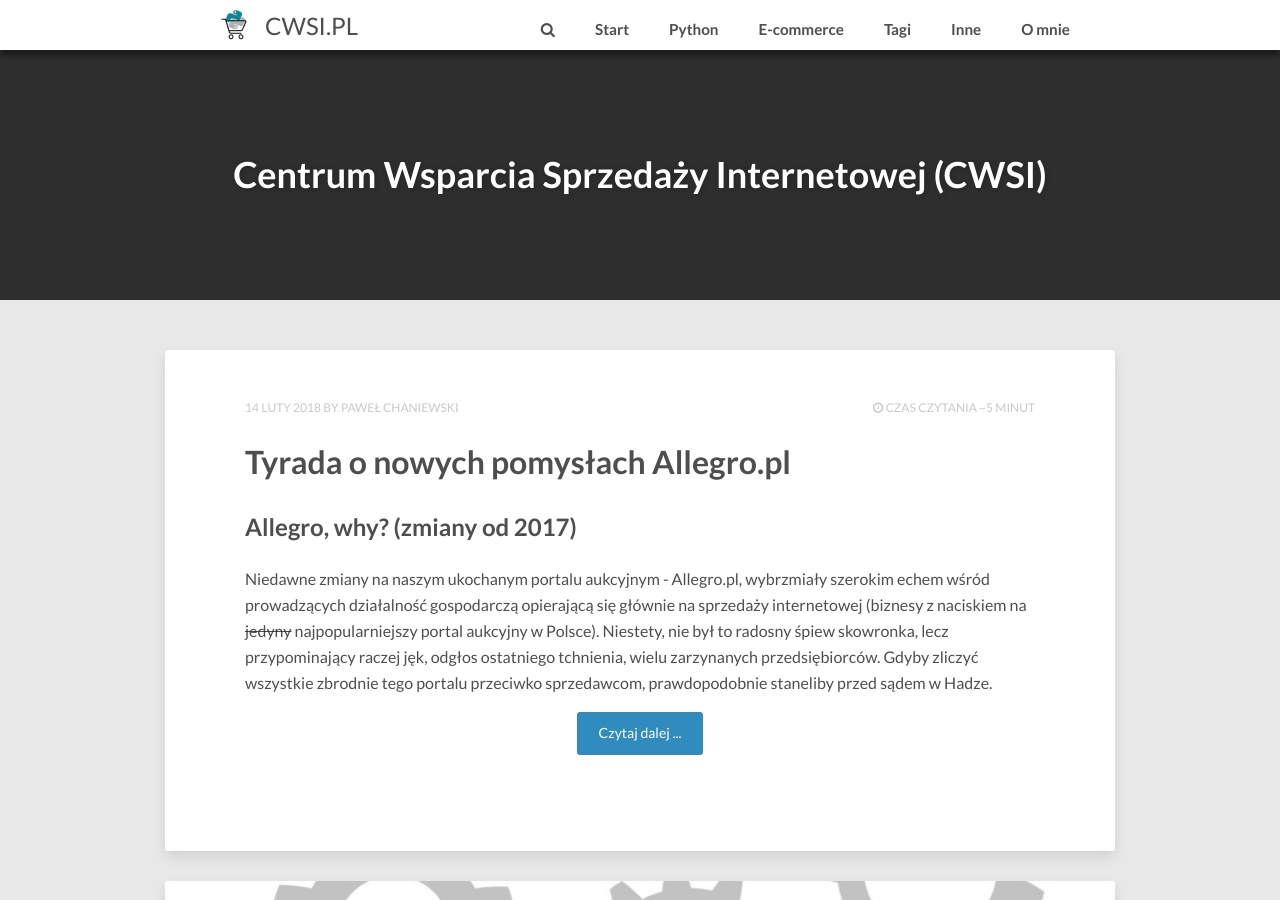
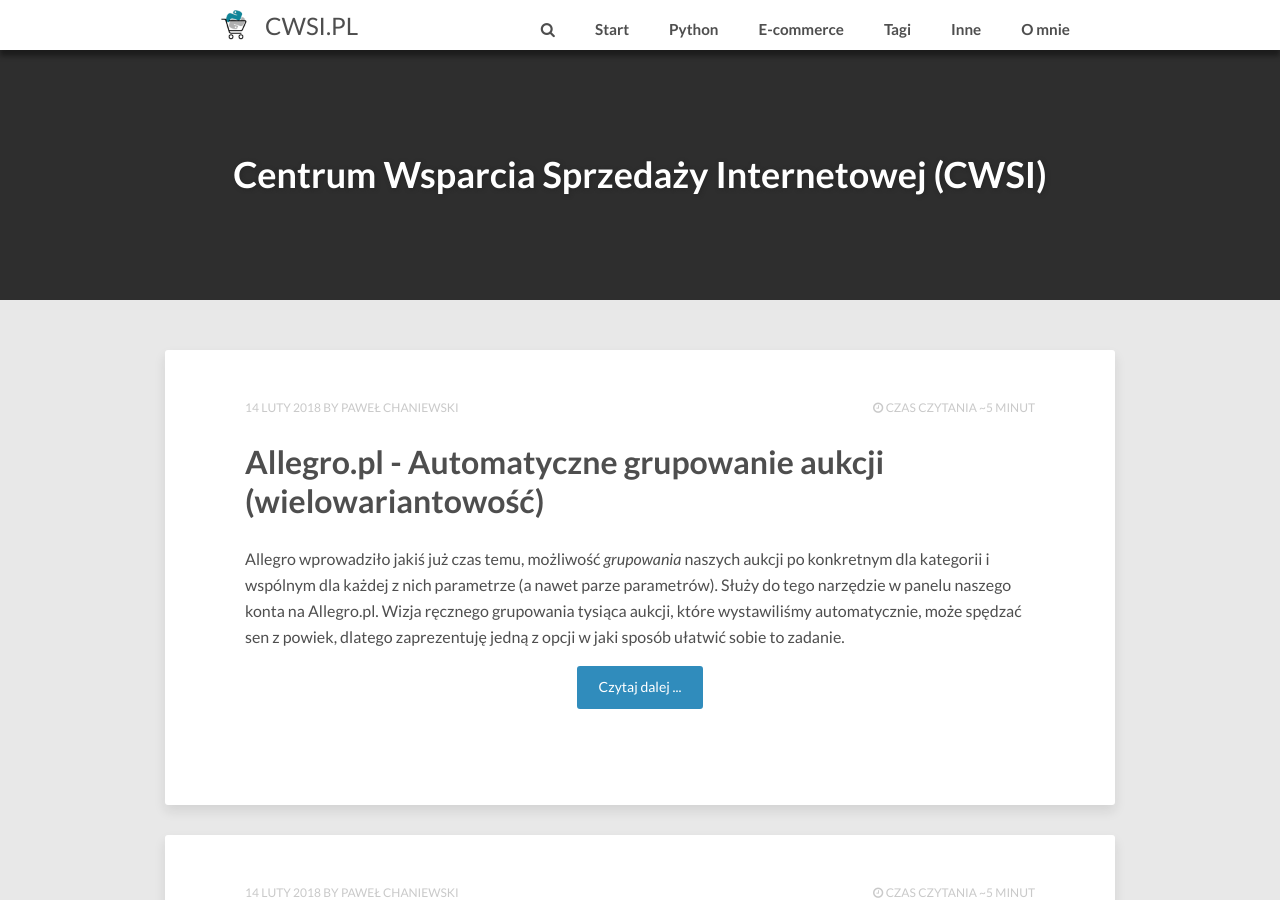
Before and after one commit to chawel/blog-test, a Jekyll site: the page built from index.html, in a window 1280 px wide and 900 px high. Built offline with Jekyll 4.4.1, drawn with Linux system fonts in a browser that asks for light colours; nearby versions of some CDN libraries; the list of posts is cut into pages by our own code; comment, search, counter and statistics services are not loaded; some of the changed lines change nothing that is shown.

Commit message:
New post - Allegro wielowariantowosc poradnik

```diff
--- /dev/null
+++ b/_posts/ecommerce/allegro/2018-02-14-allegro-pl-automatyczne-grupowanie-aukcji-wielowariantowosc.md
@@ -0,0 +1,160 @@
+---
+layout: post
+title: Allegro.pl - Automatyczne grupowanie aukcji (wielowariantowość)
+modified: Jak automatycznie połączyć kilka aukcji (wariantów) w jedną
+categories: ecommerce/allegro
+description:
+tags: [allegro, python, selenium]
+image:
+  feature:
+  credit:
+  creditlink:
+comments:
+share:
+date: 2018-02-14T21:48:21+01:00
+---
+
+Allegro wprowadziło jakiś już czas temu, możliwość *grupowania* naszych aukcji po konkretnym dla kategorii i wspólnym dla każdej z nich parametrze (a nawet parze parametrów). Służy do tego narzędzie w panelu naszego konta na Allegro.pl. Wizja ręcznego grupowania tysiąca aukcji, które wystawiliśmy automatycznie, może spędzać sen z powiek, dlatego zaprezentuję jedną z opcji w jaki sposób ułatwić sobie to zadanie.
+
+<!-- more -->
+
+Zacznijmy od tego, że Allegro nie udostępniło jeszcze żadnego zasobu w API, którym moglibyśmy łatwo łączyć aukcje ze sobą. Pytania o termin wprowadzenia jakiegoś rozwiązania, umożliwiającego choćby częściowe zautomatyzowanie tworzenia ofert wielowariantowych, zadawane są nieustannie od prawie roku. Odpowiedź jest zwykle ta sama: "Za kilka miesięcy" lub inny bliżej [nieokreślony](http://idn.org.pl/sonnszz/nieokreslony.htm) termin.
+
+> Jak żyć?
+
+Spokojnie, pokażę pewien sposób, który imitować będzie działania użytkownika. Nie jest to ani eleganckie, ani niezawodne rozwiązanie, ale miejmy nadzieję że wystarczy do czasu wprowadzenia przez Allegro zasobu do REST API.
+
+Skorzystam z narzędzia Selenium w połączeniu z Python'em i szczyptą biblioteki Requests.
+
+## Rekonesans (czyli jak to ugryźć)
+
+Jak już pewnie wspominałem, automatyzacja polega na bezobsługowym (samoczynnym) wykonywaniu się zadań (najczęściej serii pojedynczych czynności), które musimy sobie zdefiniować. Nie ma tu magii, ten skrypt będzie "udawać", że za każdą z tych czynności stoi człowiek (a przynajmniej *coś* co otworzyło przeglądarkę). Skoro tak, to musimy rozeznać się co konretnie dzieje się w czasie łączenia ofert. Nie będziemy tworzyć sztucznej inteligencji, ani też robota który operować będzie kursorem i kliknięciami. Mam w zanadrzu inną metodę. Niezbętnym narzędziem na tym etapie, będzie sławne F12 (w większości nowoczesnych przeglądarek jest to skrót otwierający tzw. *Narzędzia programistyczne*). Przedstawiam proces rozkminy.
+
+Dla procesu logowania potrzebujemy poznać budowę formualrza.
+<figure class="center">
+	<img src='{{ site.url }}/images/allegro/allegro_form.gif' alt="">
+	<figcaption>Uzyskanie nazw pól formularza logowania.</figcaption>
+</figure>
+
+Teraz, podglądamy co dzieje się za kulisami, kiedy łączymy ze sobą aukcje. Wchodzimy do zakładki *Moja Sprzedaż > Wielowariantowość* a następnie:
+{% capture images %}
+	/images/allegro/allegro_variants_editor1.jpg
+	/images/allegro/allegro_variants_editor2.jpg
+	/images/allegro/allegro_variants_editor3.jpg
+	/images/allegro/allegro_variants_editor4.jpg
+{% endcapture %}
+{% include gallery images=images caption="Podglądanie allegro.pl" cols=2 %}
+
+W przypadku pierwszego kroku, czyli po wybraniu aukcji z jednej kategorii, uzyskujemy informacje na temat wszystkich możliwych do wykorzystania parametrów do łączenia ich ze sobą - w tym przypadku z kategorii *Chodniki*
+{% highlight json %}
+...
+{"attributes":[{"id":"2978","name":"Szerokość"},{"id":"11323","name":"Stan"},{"id":"11509","name":"Kolor"},{"id":"11525","name":"Materiał wykonania"},{"id":"17448","name":"Waga (z opakowaniem)"}]
+...
+{% endhighlight %}
+
+Po zatwierdzeniu, widzimy jakie parametry przekazujemy w żądaniu. Możemy je z łatwością rozpoznać i wykorzystać - tutaj łączenie po atrybucie *Szerkość* bez łączenia po "zdjęciu"
+{% highlight json %}
+{"name":"test","offers":[{"offerId":"592...099"},{"offerId":"592...080"}],"attributes":["2978"],"imageAttribute":false}
+{% endhighlight %}
+
+## Logowanie
+
+Ok, wszystko ładnie, tylko skoro są rządania, jest zasób do którego je wysyłamy, są odpowiedzi w formie JSON - to na co nam te całe "udawanie" i Selenium? Szczerze - z lenistwa, bo prawdopodobnie jest bardziej wyrafinowany sposób jak obejść cały proces logowania bez otwierania przeglądarki, ale byłoby to bardzo trudne i czasochłonne (a po to właśnie automatyzujemy - aby oszczędzić czas i ~~oddawać się błogiemu nieróbstwu~~ poświęcać się rzeczom ważniejszym).
+
+Dla zainteresowanych, powiem tylko, że Allegro.pl stosuje zabezpieczenia przed XSS (wektor ataku), wiele elementów w plikach cookies, a co najgorsze... Niekiedy przy logowaniu może pojawić się wymóg rozwiązania **CAPTCHA**.
+
+> A wild CAPTCHA appeard!
+
+A Selenium jest niczym pizza dla zgłodniałego informatyka. Nie trzeba się wysilać, bo otwierana przezeń przeglądarka (driver) zachowa wszelkie pozory, jak i wymagane pliki cookie, headery, oraz daje graficzny interfejs w razie CAPTCH'y.
+
+### Implementacja procesu automatycznego logowania (prawie*)
+
+*\*Prawie - bo w razie CAPTCHA, musimy wysilić się na kliknięcie w "Nie jestem robotem". Nie martw się, to będzie jedyny Twój wkład w działanie skryptu (a jest duże prawdopodobieństwo, że nigdy się to nie wydarzy - ja doświadczyłem tej ciężkiej pracy ~~aż~~ tylko raz na kilkanaście wywołań tego skryptu).~*
+
+Zaczynając, zaimportujmy potrzebne biblioteki
+* [Selenium](https://selenium-python.readthedocs.io/installation.html)
+
+# STOP!
+### Jednak użyjemy biblioteki łączącej w sobie 2 biblioteki: Selenium i Requests (da nam to możliwość wysyłania reqestów bezpośrednio z przeglądarki)
+* [Selenium-Requests](https://github.com/cryzed/Selenium-Requests) z driverem od [Firefox](https://github.com/mozilla/geckodriver/releases) (czyli imitować będzie przeglądarkę z liskiem)
+{% highlight python %}
+import seleniumrequests import Firefox
+{% endhighlight %}
+
+#### Zdażają się problemy z korzystaniem ze ściągniętego WebDriver'a, dlatego obszerna instrukcja instalacji:
+> Instalacja dla Windows: Ściągamy odpowiednią paczkę z [repozyturum Mozilli](https://github.com/mozilla/geckodriver/releases) i rozpokowujemy. Aby użyć webdriver w skrypcie podamy pełną ściężkę do tego pliku (albo jak kto woli, można dodać ścieżkę do pliku .exe do PATH i korzystać)
+
+> Instalacja dla Linux: Ściągamy odpowiednią paczkę z [repozyturum Mozilli](https://github.com/mozilla/geckodriver/releases) i rozpokowujemy. Plik umieszczamy w katalogu /usr/bin lub /usr/local/bin, lub dodajemy do PATH)
+
+Dodajmy jeszcze 2 biblioteki
+{% highlight python %}
+import time
+import json
+{% endhighlight %}
+
+Inicjujemy nasz WebDriver
+{% highlight python %}
+webdriver = Firefox()
+{% endhighlight %}
+
+##### Jeżeli pracujesz na systemie Windows, i nie dodałeś ścieżki do ściągniętego *geckodriver* do PATH, to możesz po prostu w deklaracji przekazać jako parametr pełną ścieżkę do niego
+{% highlight python %}
+webdriver = Firefox(r'C:\path\to\webdriver\geckodriver.exe')
+{% endhighlight %}
+
+Idzie dobrze, więc od razu otwieramy naszą przeglądarkę
+{% highlight python %}
+webdriver.get('http://allegro.pl/myaccount/')
+{% endhighlight %}
+
+Aby wypełnić automatycznie formularz logowania
+{% highlight python %}
+login_box = webdriver.find_element_by_name('username')
+login_box.send_keys('twojlogin')
+
+passwd_box = webdriver.find_element_by_name('password')
+passwd_box.send_keys('twojehaslo')
+{% endhighlight %}
+
+Wysyłamy nasze dane, czyli potwierdzamy formularz (tutaj damy chwile oddechu dla skryptu - na wypadek CAPTCHY musimy miec czas na reakcje)
+{% highlight python %}
+login_box.submit()
+# daj czas na wypadek captcha
+# 10 sekund
+time.sleep(10)
+{% endhighlight %}
+
+Ok, w tym momencie naszym oczom ukaże się widok panelu konta na allegro. To znaczy, że każdy *request* który puścimy będzie już uwierzytelniony. Przygotujmy więc paczkę do wysłania.
+
+{% highlight python %}
+offer1 = {'offerId': <numer_aukcji1>}
+offer2 = {'offerId': <numer_aukcji2>}
+
+offer_list = [offer1, offer2]
+
+params = dict()
+params['name'] = <nazwa_grupy>
+params['attributes'] = [<id_atrybutu1>, <opcjonalnie_id_atrybutu2>]
+params['imageAttribute'] = False # True - kiedy laczymy po "zdjeciach"
+params['offers'] = offer_list # lista naszych ofert do polaczenia
+
+headers = {"Content-Type": "application/vnd.allegro.public.v2+json"}
+{% endhighlight %}
+
+Myślę, że kod jest wystarczająco czytelny i prosty do zrozumienia. Elementy oznaczone klamrami '<' i '>' trzeba zastąpić odpowiednimi infomacjami. Co może wzbudzić ciekawość niektórych gałganów, to ten dziwny *header*. Cóż można powiedzieć, tak musi być i tyle - więc radze nie zapomnieć dodać go do żądania.
+
+Pozostaje nam jedynie grzecznie zapytać allegro czy uprzejmie połączy nasze aukcje i dowiedzieć się co on na to, czyli odebrać odpowiedź i przekonwertować ją na czytelny dla nas format.
+
+> "Would you kindly... Powerful phrase. Familiar phrase?" - Andrew Ryan
+
+{% highlight python %}
+response = webdriver.request('POST', 'https://allegro.pl/variants/', data=json.dumps(params), headers=headers)
+
+print(response.json())
+{% endhighlight %}
+
+## W praktyce
+
+Najdogodniejszą sytuacją jest, kiedy mamy dostęp do bazy SQL lub chociaż pliku CSV z numerami aukcji przypisanymi do jakiegoś identyfikatora wspólnego dla danych wariantów (parent_id, lub przedrostek w kodzie produktu, cokolwiek co może pomóc w automatycznym zgrupowaniu numerów aukcji). Wtedy wystarczy zapętlić nasz kod u góry i cieszyć się z automatycznego grupowania ofert.
+
+Jeżeli nie zrobiliśmy pliku, nie mamy bazy z danymi, możemy próbować łączyć aukcje po np. tytule aukcji, który jeżeli jest w jakiejś części taki sam dla wszystkich wariantów - to można coś ugrać, ale o tym w kolejnych wpisach na blogu.
--- a/_posts/ecommerce/allegro/2018-02-14-tyrada-o-nowych-pomysach-allegro-pl.md
+++ b/_posts/ecommerce/allegro/2018-02-14-tyrada-o-nowych-pomysach-allegro-pl.md
@@ -86,6 +86,6 @@
 	<figcaption>Jak długo jeszcze czekać będziemy na NIEZBĘDNE narzędzia?</figcaption>
 </figure>
 
-Brrr... aż mi ciarki po plecach przeszły na myśl o ręcznym łączeniu 10000 aukcji. Więc, dwie kawy później, przedstawiam koncepcję i sposób jak można to częściowo zautomatyzować [w tym poście](link)
+Brrr... aż mi ciarki po plecach przeszły na myśl o ręcznym łączeniu 10000 aukcji. Więc, dwie kawy później, przedstawiam koncepcję i sposób jak można to częściowo zautomatyzować [w tym poście]({{ site.baseurl }}{% post_url /ecommerce/allegro/2018-02-14-allegro-pl-automatyczne-grupowanie-aukcji-wielowariantowosc %})
 
 Koniec tego *rant'u*, monopol Allegro.pl na rynku zmusza wielu by się dostosowali albo "niech giną", a łatwo nie jest. W kolejnych wpisach szerzej omawiać będę jak korzystać z zasobów starego WebAPI (co nie jest takie proste), oraz zasobów REST API. Będą gotowe skrypty dla ułatwiania sobie procesu wystawiania aukcji na nowych zasadach. Zachęcam do odwiedzania mojego bloga.
```
Also changed, not shown: images/allegro/allegro_form.gif (added), images/allegro/allegro_variants_editor1.jpg (added), images/allegro/allegro_variants_editor2.jpg (added), images/allegro/allegro_variants_editor3.jpg (added), images/allegro/allegro_variants_editor4.jpg (added).
